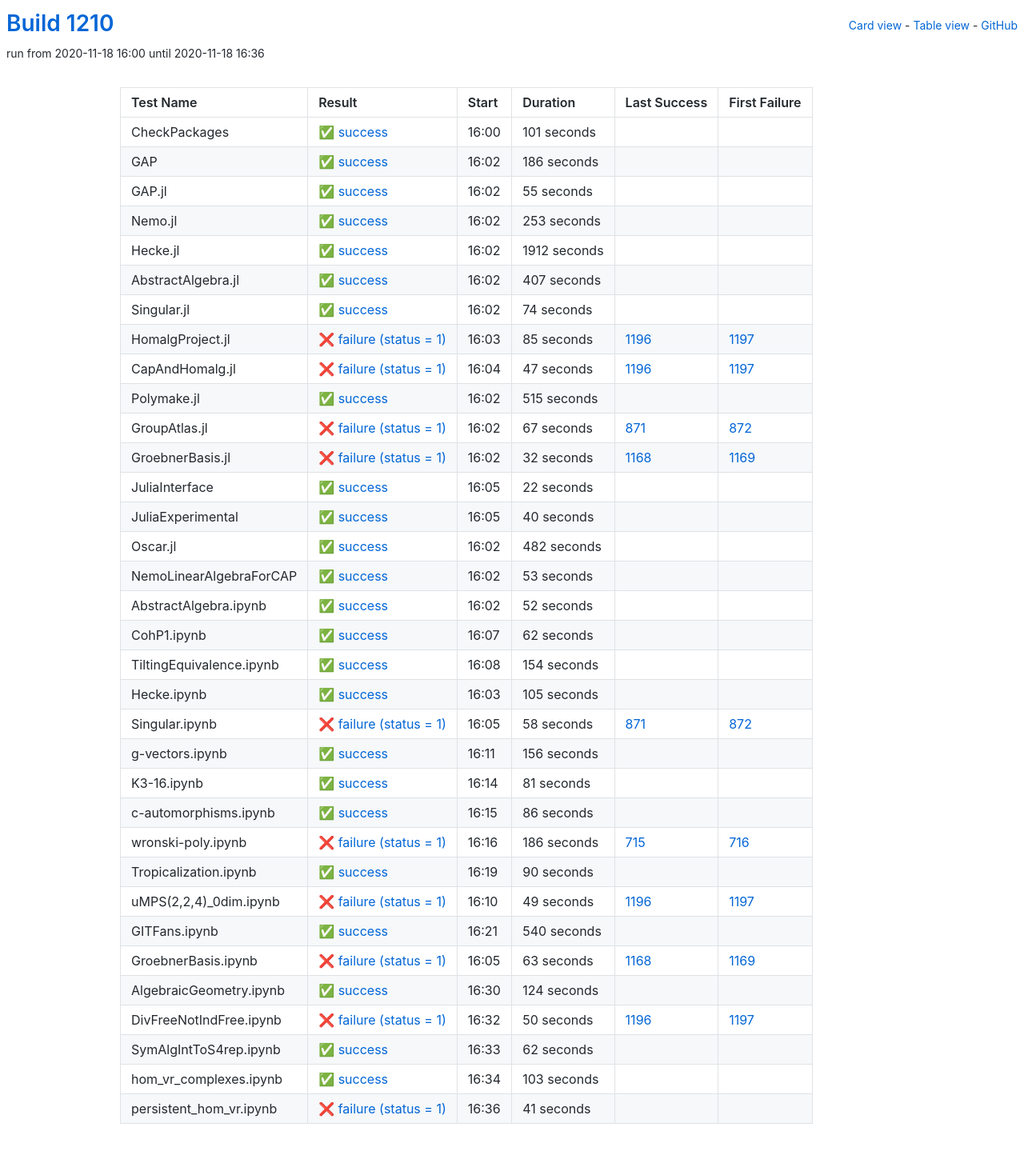
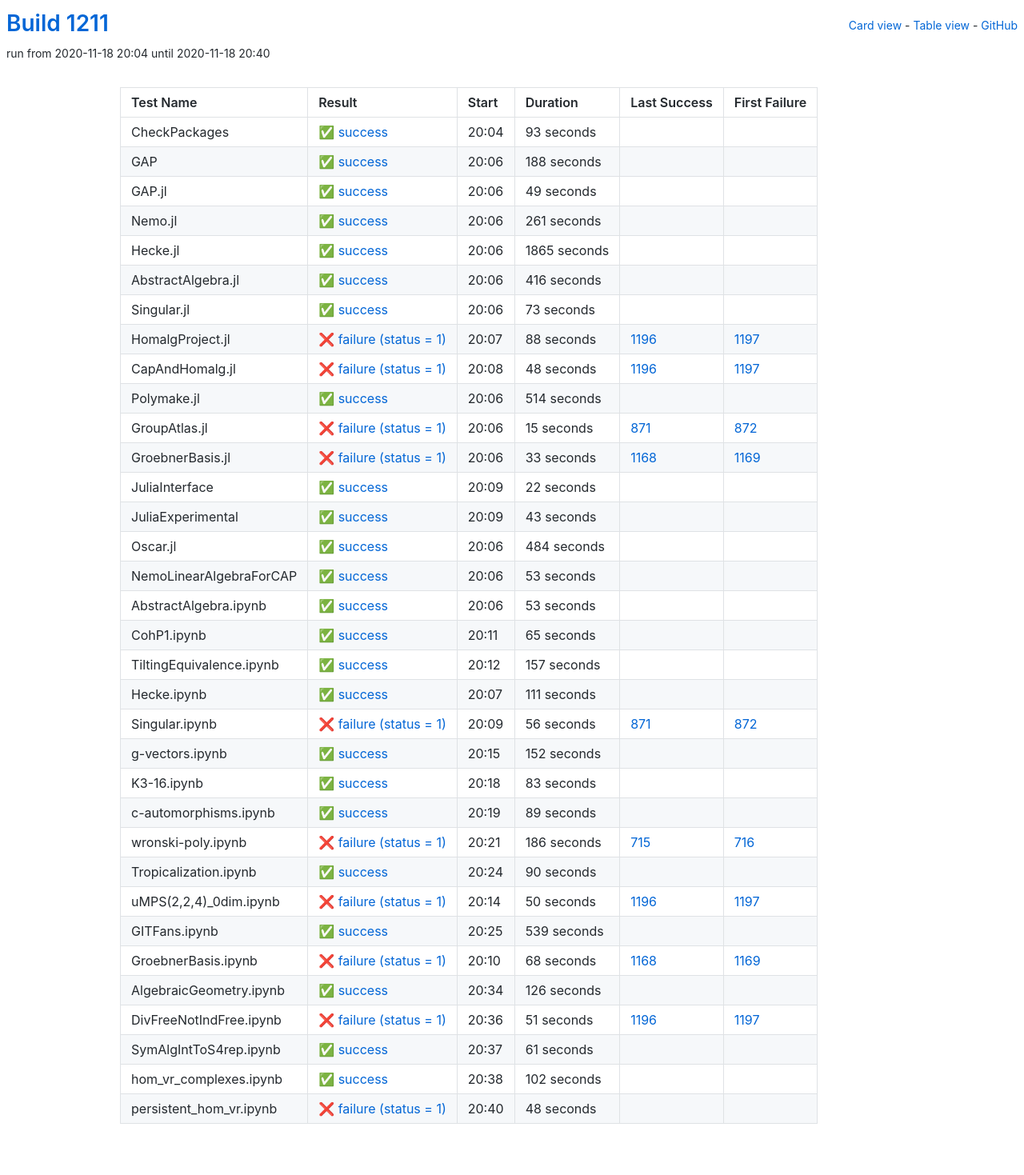
Before and after one commit to oscar-system/oscar-ci-status-stable, a Jekyll site: the page built from table.html, in a window 1280 px wide. Shown: the whole page at 80% size. Built offline with Jekyll 4.4.1, drawn with Linux system fonts in a browser that asks for light colours.

Commit message:
Build #1211

```diff
--- a/_data/ci.yml
+++ b/_data/ci.yml
@@ -1,6 +1,6 @@
 ---
-build: 1210
-build_url: https://oscarci.mathematik.uni-kl.de/job/oscar-stable/1210/
+build: 1211
+build_url: https://oscarci.mathematik.uni-kl.de/job/oscar-stable/1211/
 job: oscar-stable
 organization: oscar-system
 repo: oscar-ci-status-stable
@@ -8,152 +8,152 @@ repourl: https://github.com/oscar-system/oscar-ci-status-stable
 tests:
 - name: CheckPackages
   id: checkpackages
-  log: https://oscarci.mathematik.uni-kl.de/job/oscar-stable/1210/artifact/logs/build-1210/CheckPackages.log
-  start: 2020-11-18 16:00
+  log: https://oscarci.mathematik.uni-kl.de/job/oscar-stable/1211/artifact/logs/build-1211/CheckPackages.log
+  start: 2020-11-18 20:04
   success: true
   exitcode: 0
   status: success
-  duration: 101
+  duration: 93
   last_success: false
   last_success_url:
   first_failure: false
   first_failure_url:
 - name: GAP
   id: gap
-  log: https://oscarci.mathematik.uni-kl.de/job/oscar-stable/1210/artifact/logs/build-1210/GAP.log
-  start: 2020-11-18 16:02
+  log: https://oscarci.mathematik.uni-kl.de/job/oscar-stable/1211/artifact/logs/build-1211/GAP.log
+  start: 2020-11-18 20:06
   success: true
   exitcode: 0
   status: success
-  duration: 186
+  duration: 188
   last_success: false
   last_success_url:
   first_failure: false
   first_failure_url:
 - name: GAP.jl
   id: gap-jl
-  log: https://oscarci.mathematik.uni-kl.de/job/oscar-stable/1210/artifact/logs/build-1210/GAP.jl.log
-  start: 2020-11-18 16:02
+  log: https://oscarci.mathematik.uni-kl.de/job/oscar-stable/1211/artifact/logs/build-1211/GAP.jl.log
+  start: 2020-11-18 20:06
   success: true
   exitcode: 0
   status: success
-  duration: 55
+  duration: 49
   last_success: false
   last_success_url:
   first_failure: false
   first_failure_url:
 - name: Nemo.jl
   id: nemo-jl
-  log: https://oscarci.mathematik.uni-kl.de/job/oscar-stable/1210/artifact/logs/build-1210/Nemo.jl.log
-  start: 2020-11-18 16:02
+  log: https://oscarci.mathematik.uni-kl.de/job/oscar-stable/1211/artifact/logs/build-1211/Nemo.jl.log
+  start: 2020-11-18 20:06
   success: true
   exitcode: 0
   status: success
-  duration: 253
+  duration: 261
   last_success: false
   last_success_url:
   first_failure: false
   first_failure_url:
 - name: Hecke.jl
   id: hecke-jl
-  log: https://oscarci.mathematik.uni-kl.de/job/oscar-stable/1210/artifact/logs/build-1210/Hecke.jl.log
-  start: 2020-11-18 16:02
+  log: https://oscarci.mathematik.uni-kl.de/job/oscar-stable/1211/artifact/logs/build-1211/Hecke.jl.log
+  start: 2020-11-18 20:06
   success: true
   exitcode: 0
   status: success
-  duration: 1912
+  duration: 1865
   last_success: false
   last_success_url:
   first_failure: false
   first_failure_url:
 - name: AbstractAlgebra.jl
   id: abstractalgebra-jl
-  log: https://oscarci.mathematik.uni-kl.de/job/oscar-stable/1210/artifact/logs/build-1210/AbstractAlgebra.jl.log
-  start: 2020-11-18 16:02
+  log: https://oscarci.mathematik.uni-kl.de/job/oscar-stable/1211/artifact/logs/build-1211/AbstractAlgebra.jl.log
+  start: 2020-11-18 20:06
   success: true
   exitcode: 0
   status: success
-  duration: 407
+  duration: 416
   last_success: false
   last_success_url:
   first_failure: false
   first_failure_url:
 - name: Singular.jl
   id: singular-jl
-  log: https://oscarci.mathematik.uni-kl.de/job/oscar-stable/1210/artifact/logs/build-1210/Singular.jl.log
-  start: 2020-11-18 16:02
+  log: https://oscarci.mathematik.uni-kl.de/job/oscar-stable/1211/artifact/logs/build-1211/Singular.jl.log
+  start: 2020-11-18 20:06
   success: true
   exitcode: 0
   status: success
-  duration: 74
+  duration: 73
   last_success: false
   last_success_url:
   first_failure: false
   first_failure_url:
 - name: HomalgProject.jl
   id: homalgproject-jl
-  log: https://oscarci.mathematik.uni-kl.de/job/oscar-stable/1210/artifact/logs/build-1210/HomalgProject.jl.log
-  start: 2020-11-18 16:03
+  log: https://oscarci.mathematik.uni-kl.de/job/oscar-stable/1211/artifact/logs/build-1211/HomalgProject.jl.log
+  start: 2020-11-18 20:07
   success: false
   exitcode: 1
   status: failure
-  duration: 85
+  duration: 88
   last_success: 1196
   last_success_url: https://oscarci.mathematik.uni-kl.de/job/oscar-stable/1196/
   first_failure: 1197
   first_failure_url: https://oscarci.mathematik.uni-kl.de/job/oscar-stable/1197/
 - name: CapAndHomalg.jl
   id: capandhomalg-jl
-  log: https://oscarci.mathematik.uni-kl.de/job/oscar-stable/1210/artifact/logs/build-1210/CapAndHomalg.jl.log
-  start: 2020-11-18 16:04
+  log: https://oscarci.mathematik.uni-kl.de/job/oscar-stable/1211/artifact/logs/build-1211/CapAndHomalg.jl.log
+  start: 2020-11-18 20:08
   success: false
   exitcode: 1
   status: failure
-  duration: 47
+  duration: 48
   last_success: 1196
   last_success_url: https://oscarci.mathematik.uni-kl.de/job/oscar-stable/1196/
   first_failure: 1197
   first_failure_url: https://oscarci.mathematik.uni-kl.de/job/oscar-stable/1197/
 - name: Polymake.jl
   id: polymake-jl
-  log: https://oscarci.mathematik.uni-kl.de/job/oscar-stable/1210/artifact/logs/build-1210/Polymake.jl.log
-  start: 2020-11-18 16:02
+  log: https://oscarci.mathematik.uni-kl.de/job/oscar-stable/1211/artifact/logs/build-1211/Polymake.jl.log
+  start: 2020-11-18 20:06
   success: true
   exitcode: 0
   status: success
-  duration: 515
+  duration: 514
   last_success: false
   last_success_url:
   first_failure: false
   first_failure_url:
 - name: GroupAtlas.jl
   id: groupatlas-jl
-  log: https://oscarci.mathematik.uni-kl.de/job/oscar-stable/1210/artifact/logs/build-1210/GroupAtlas.jl.log
-  start: 2020-11-18 16:02
+  log: https://oscarci.mathematik.uni-kl.de/job/oscar-stable/1211/artifact/logs/build-1211/GroupAtlas.jl.log
+  start: 2020-11-18 20:06
   success: false
   exitcode: 1
   status: failure
-  duration: 67
+  duration: 15
   last_success: 871
   last_success_url: https://oscarci.mathematik.uni-kl.de/job/oscar-stable/871/
   first_failure: 872
   first_failure_url: https://oscarci.mathematik.uni-kl.de/job/oscar-stable/872/
 - name: GroebnerBasis.jl
   id: groebnerbasis-jl
-  log: https://oscarci.mathematik.uni-kl.de/job/oscar-stable/1210/artifact/logs/build-1210/GroebnerBasis.jl.log
-  start: 2020-11-18 16:02
+  log: https://oscarci.mathematik.uni-kl.de/job/oscar-stable/1211/artifact/logs/build-1211/GroebnerBasis.jl.log
+  start: 2020-11-18 20:06
   success: false
   exitcode: 1
   status: failure
-  duration: 32
+  duration: 33
   last_success: 1168
   last_success_url: https://oscarci.mathematik.uni-kl.de/job/oscar-stable/1168/
   first_failure: 1169
   first_failure_url: https://oscarci.mathematik.uni-kl.de/job/oscar-stable/1169/
 - name: JuliaInterface
   id: juliainterface
-  log: https://oscarci.mathematik.uni-kl.de/job/oscar-stable/1210/artifact/logs/build-1210/JuliaInterface.log
-  start: 2020-11-18 16:05
+  log: https://oscarci.mathematik.uni-kl.de/job/oscar-stable/1211/artifact/logs/build-1211/JuliaInterface.log
+  start: 2020-11-18 20:09
   success: true
   exitcode: 0
   status: success
@@ -164,32 +164,32 @@ tests:
   first_failure_url:
 - name: JuliaExperimental
   id: juliaexperimental
-  log: https://oscarci.mathematik.uni-kl.de/job/oscar-stable/1210/artifact/logs/build-1210/JuliaExperimental.log
-  start: 2020-11-18 16:05
+  log: https://oscarci.mathematik.uni-kl.de/job/oscar-stable/1211/artifact/logs/build-1211/JuliaExperimental.log
+  start: 2020-11-18 20:09
   success: true
   exitcode: 0
   status: success
-  duration: 40
+  duration: 43
   last_success: false
   last_success_url:
   first_failure: false
   first_failure_url:
 - name: Oscar.jl
   id: oscar-jl
-  log: https://oscarci.mathematik.uni-kl.de/job/oscar-stable/1210/artifact/logs/build-1210/Oscar.jl.log
-  start: 2020-11-18 16:02
+  log: https://oscarci.mathematik.uni-kl.de/job/oscar-stable/1211/artifact/logs/build-1211/Oscar.jl.log
+  start: 2020-11-18 20:06
   success: true
   exitcode: 0
   status: success
-  duration: 482
+  duration: 484
   last_success: false
   last_success_url:
   first_failure: false
   first_failure_url:
 - name: NemoLinearAlgebraForCAP
   id: nemolinearalgebraforcap
-  log: https://oscarci.mathematik.uni-kl.de/job/oscar-stable/1210/artifact/logs/build-1210/NemoLinearAlgebraForCAP.log
-  start: 2020-11-18 16:02
+  log: https://oscarci.mathematik.uni-kl.de/job/oscar-stable/1211/artifact/logs/build-1211/NemoLinearAlgebraForCAP.log
+  start: 2020-11-18 20:06
   success: true
   exitcode: 0
   status: success
@@ -200,104 +200,104 @@ tests:
   first_failure_url:
 - name: AbstractAlgebra.ipynb
   id: abstractalgebra-ipynb
-  log: https://oscarci.mathematik.uni-kl.de/job/oscar-stable/1210/artifact/logs/build-1210/AbstractAlgebra.ipynb.log
-  start: 2020-11-18 16:02
+  log: https://oscarci.mathematik.uni-kl.de/job/oscar-stable/1211/artifact/logs/build-1211/AbstractAlgebra.ipynb.log
+  start: 2020-11-18 20:06
   success: true
   exitcode: 0
   status: success
-  duration: 52
+  duration: 53
   last_success: false
   last_success_url:
   first_failure: false
   first_failure_url:
 - name: CohP1.ipynb
   id: cohp1-ipynb
-  log: https://oscarci.mathematik.uni-kl.de/job/oscar-stable/1210/artifact/logs/build-1210/CohP1.ipynb.log
-  start: 2020-11-18 16:07
+  log: https://oscarci.mathematik.uni-kl.de/job/oscar-stable/1211/artifact/logs/build-1211/CohP1.ipynb.log
+  start: 2020-11-18 20:11
   success: true
   exitcode: 0
   status: success
-  duration: 62
+  duration: 65
   last_success: false
   last_success_url:
   first_failure: false
   first_failure_url:
 - name: TiltingEquivalence.ipynb
   id: tiltingequivalence-ipynb
-  log: https://oscarci.mathematik.uni-kl.de/job/oscar-stable/1210/artifact/logs/build-1210/TiltingEquivalence.ipynb.log
-  start: 2020-11-18 16:08
+  log: https://oscarci.mathematik.uni-kl.de/job/oscar-stable/1211/artifact/logs/build-1211/TiltingEquivalence.ipynb.log
+  start: 2020-11-18 20:12
   success: true
   exitcode: 0
   status: success
-  duration: 154
+  duration: 157
   last_success: false
   last_success_url:
   first_failure: false
   first_failure_url:
 - name: Hecke.ipynb
   id: hecke-ipynb
-  log: https://oscarci.mathematik.uni-kl.de/job/oscar-stable/1210/artifact/logs/build-1210/Hecke.ipynb.log
-  start: 2020-11-18 16:03
+  log: https://oscarci.mathematik.uni-kl.de/job/oscar-stable/1211/artifact/logs/build-1211/Hecke.ipynb.log
+  start: 2020-11-18 20:07
   success: true
   exitcode: 0
   status: success
-  duration: 105
+  duration: 111
   last_success: false
   last_success_url:
   first_failure: false
   first_failure_url:
 - name: Singular.ipynb
   id: singular-ipynb
-  log: https://oscarci.mathematik.uni-kl.de/job/oscar-stable/1210/artifact/logs/build-1210/Singular.ipynb.log
-  start: 2020-11-18 16:05
+  log: https://oscarci.mathematik.uni-kl.de/job/oscar-stable/1211/artifact/logs/build-1211/Singular.ipynb.log
+  start: 2020-11-18 20:09
   success: false
   exitcode: 1
   status: failure
-  duration: 58
+  duration: 56
   last_success: 871
   last_success_url: https://oscarci.mathematik.uni-kl.de/job/oscar-stable/871/
   first_failure: 872
   first_failure_url: https://oscarci.mathematik.uni-kl.de/job/oscar-stable/872/
 - name: g-vectors.ipynb
   id: g-vectors-ipynb
-  log: https://oscarci.mathematik.uni-kl.de/job/oscar-stable/1210/artifact/logs/build-1210/g-vectors.ipynb.log
-  start: 2020-11-18 16:11
+  log: https://oscarci.mathematik.uni-kl.de/job/oscar-stable/1211/artifact/logs/build-1211/g-vectors.ipynb.log
+  start: 2020-11-18 20:15
   success: true
   exitcode: 0
   status: success
-  duration: 156
+  duration: 152
   last_success: false
   last_success_url:
   first_failure: false
   first_failure_url:
 - name: K3-16.ipynb
   id: k3-16-ipynb
-  log: https://oscarci.mathematik.uni-kl.de/job/oscar-stable/1210/artifact/logs/build-1210/K3-16.ipynb.log
-  start: 2020-11-18 16:14
+  log: https://oscarci.mathematik.uni-kl.de/job/oscar-stable/1211/artifact/logs/build-1211/K3-16.ipynb.log
+  start: 2020-11-18 20:18
   success: true
   exitcode: 0
   status: success
-  duration: 81
+  duration: 83
   last_success: false
   last_success_url:
   first_failure: false
   first_failure_url:
 - name: c-automorphisms.ipynb
   id: c-automorphisms-ipynb
-  log: https://oscarci.mathematik.uni-kl.de/job/oscar-stable/1210/artifact/logs/build-1210/c-automorphisms.ipynb.log
-  start: 2020-11-18 16:15
+  log: https://oscarci.mathematik.uni-kl.de/job/oscar-stable/1211/artifact/logs/build-1211/c-automorphisms.ipynb.log
+  start: 2020-11-18 20:19
   success: true
   exitcode: 0
   status: success
-  duration: 86
+  duration: 89
   last_success: false
   last_success_url:
   first_failure: false
   first_failure_url:
 - name: wronski-poly.ipynb
   id: wronski-poly-ipynb
-  log: https://oscarci.mathematik.uni-kl.de/job/oscar-stable/1210/artifact/logs/build-1210/wronski-poly.ipynb.log
-  start: 2020-11-18 16:16
+  log: https://oscarci.mathematik.uni-kl.de/job/oscar-stable/1211/artifact/logs/build-1211/wronski-poly.ipynb.log
+  start: 2020-11-18 20:21
   success: false
   exitcode: 1
   status: failure
@@ -308,8 +308,8 @@ tests:
   first_failure_url: https://oscarci.mathematik.uni-kl.de/job/oscar-stable/716/
 - name: Tropicalization.ipynb
   id: tropicalization-ipynb
-  log: https://oscarci.mathematik.uni-kl.de/job/oscar-stable/1210/artifact/logs/build-1210/Tropicalization.ipynb.log
-  start: 2020-11-18 16:19
+  log: https://oscarci.mathematik.uni-kl.de/job/oscar-stable/1211/artifact/logs/build-1211/Tropicalization.ipynb.log
+  start: 2020-11-18 20:24
   success: true
   exitcode: 0
   status: success
@@ -320,56 +320,8 @@ tests:
   first_failure_url:
 - name: uMPS(2,2,4)_0dim.ipynb
   id: umps-2-2-4-0dim-ipynb
-  log: https://oscarci.mathematik.uni-kl.de/job/oscar-stable/1210/artifact/logs/build-1210/uMPS-2-2-4-_0dim.ipynb.log
-  start: 2020-11-18 16:10
-  success: false
-  exitcode: 1
-  status: failure
-  duration: 49
-  last_success: 1196
-  last_success_url: https://oscarci.mathematik.uni-kl.de/job/oscar-stable/1196/
-  first_failure: 1197
-  first_failure_url: https://oscarci.mathematik.uni-kl.de/job/oscar-stable/1197/
-- name: GITFans.ipynb
-  id: gitfans-ipynb
-  log: https://oscarci.mathematik.uni-kl.de/job/oscar-stable/1210/artifact/logs/build-1210/GITFans.ipynb.log
-  start: 2020-11-18 16:21
-  success: true
-  exitcode: 0
-  status: success
-  duration: 540
-  last_success: false
-  last_success_url:
-  first_failure: false
-  first_failure_url:
-- name: GroebnerBasis.ipynb
-  id: groebnerbasis-ipynb
-  log: https://oscarci.mathematik.uni-kl.de/job/oscar-stable/1210/artifact/logs/build-1210/GroebnerBasis.ipynb.log
-  start: 2020-11-18 16:05
-  success: false
-  exitcode: 1
-  status: failure
-  duration: 63
-  last_success: 1168
-  last_success_url: https://oscarci.mathematik.uni-kl.de/job/oscar-stable/1168/
-  first_failure: 1169
-  first_failure_url: https://oscarci.mathematik.uni-kl.de/job/oscar-stable/1169/
-- name: AlgebraicGeometry.ipynb
-  id: algebraicgeometry-ipynb
-  log: https://oscarci.mathematik.uni-kl.de/job/oscar-stable/1210/artifact/logs/build-1210/AlgebraicGeometry.ipynb.log
-  start: 2020-11-18 16:30
-  success: true
-  exitcode: 0
-  status: success
-  duration: 124
-  last_success: false
-  last_success_url:
-  first_failure: false
-  first_failure_url:
-- name: DivFreeNotIndFree.ipynb
-  id: divfreenotindfree-ipynb
-  log: https://oscarci.mathematik.uni-kl.de/job/oscar-stable/1210/artifact/logs/build-1210/DivFreeNotIndFree.ipynb.log
-  start: 2020-11-18 16:32
+  log: https://oscarci.mathematik.uni-kl.de/job/oscar-stable/1211/artifact/logs/build-1211/uMPS-2-2-4-_0dim.ipynb.log
+  start: 2020-11-18 20:14
   success: false
   exitcode: 1
   status: failure
@@ -378,38 +330,86 @@ tests:
   last_success_url: https://oscarci.mathematik.uni-kl.de/job/oscar-stable/1196/
   first_failure: 1197
   first_failure_url: https://oscarci.mathematik.uni-kl.de/job/oscar-stable/1197/
-- name: SymAlgIntToS4rep.ipynb
-  id: symalginttos4rep-ipynb
-  log: https://oscarci.mathematik.uni-kl.de/job/oscar-stable/1210/artifact/logs/build-1210/SymAlgIntToS4rep.ipynb.log
-  start: 2020-11-18 16:33
+- name: GITFans.ipynb
+  id: gitfans-ipynb
+  log: https://oscarci.mathematik.uni-kl.de/job/oscar-stable/1211/artifact/logs/build-1211/GITFans.ipynb.log
+  start: 2020-11-18 20:25
   success: true
   exitcode: 0
   status: success
-  duration: 62
+  duration: 539
+  last_success: false
+  last_success_url:
+  first_failure: false
+  first_failure_url:
+- name: GroebnerBasis.ipynb
+  id: groebnerbasis-ipynb
+  log: https://oscarci.mathematik.uni-kl.de/job/oscar-stable/1211/artifact/logs/build-1211/GroebnerBasis.ipynb.log
+  start: 2020-11-18 20:10
+  success: false
+  exitcode: 1
+  status: failure
+  duration: 68
+  last_success: 1168
+  last_success_url: https://oscarci.mathematik.uni-kl.de/job/oscar-stable/1168/
+  first_failure: 1169
+  first_failure_url: https://oscarci.mathematik.uni-kl.de/job/oscar-stable/1169/
+- name: AlgebraicGeometry.ipynb
+  id: algebraicgeometry-ipynb
+  log: https://oscarci.mathematik.uni-kl.de/job/oscar-stable/1211/artifact/logs/build-1211/AlgebraicGeometry.ipynb.log
+  start: 2020-11-18 20:34
+  success: true
+  exitcode: 0
+  status: success
+  duration: 126
+  last_success: false
+  last_success_url:
+  first_failure: false
+  first_failure_url:
+- name: DivFreeNotIndFree.ipynb
+  id: divfreenotindfree-ipynb
+  log: https://oscarci.mathematik.uni-kl.de/job/oscar-stable/1211/artifact/logs/build-1211/DivFreeNotIndFree.ipynb.log
+  start: 2020-11-18 20:36
+  success: false
+  exitcode: 1
+  status: failure
+  duration: 51
+  last_success: 1196
+  last_success_url: https://oscarci.mathematik.uni-kl.de/job/oscar-stable/1196/
+  first_failure: 1197
+  first_failure_url: https://oscarci.mathematik.uni-kl.de/job/oscar-stable/1197/
+- name: SymAlgIntToS4rep.ipynb
+  id: symalginttos4rep-ipynb
+  log: https://oscarci.mathematik.uni-kl.de/job/oscar-stable/1211/artifact/logs/build-1211/SymAlgIntToS4rep.ipynb.log
+  start: 2020-11-18 20:37
+  success: true
+  exitcode: 0
+  status: success
+  duration: 61
   last_success: false
   last_success_url:
   first_failure: false
   first_failure_url:
 - name: hom_vr_complexes.ipynb
   id: hom-vr-complexes-ipynb
-  log: https://oscarci.mathematik.uni-kl.de/job/oscar-stable/1210/artifact/logs/build-1210/hom_vr_complexes.ipynb.log
-  start: 2020-11-18 16:34
+  log: https://oscarci.mathematik.uni-kl.de/job/oscar-stable/1211/artifact/logs/build-1211/hom_vr_complexes.ipynb.log
+  start: 2020-11-18 20:38
   success: true
   exitcode: 0
   status: success
-  duration: 103
+  duration: 102
   last_success: false
   last_success_url:
   first_failure: false
   first_failure_url:
 - name: persistent_hom_vr.ipynb
   id: persistent-hom-vr-ipynb
-  log: https://oscarci.mathematik.uni-kl.de/job/oscar-stable/1210/artifact/logs/build-1210/persistent_hom_vr.ipynb.log
-  start: 2020-11-18 16:36
+  log: https://oscarci.mathematik.uni-kl.de/job/oscar-stable/1211/artifact/logs/build-1211/persistent_hom_vr.ipynb.log
+  start: 2020-11-18 20:40
   success: false
   exitcode: 1
   status: failure
-  duration: 41
+  duration: 48
   last_success: false
   last_success_url:
   first_failure: false
```
Also changed, not shown: README.md.
